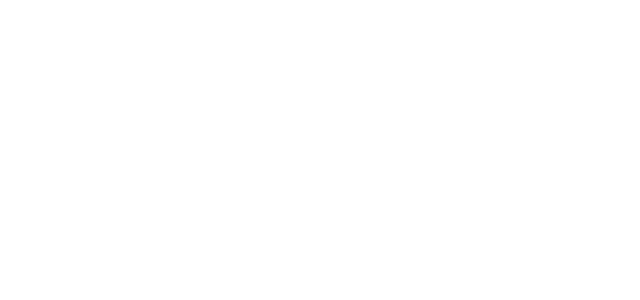
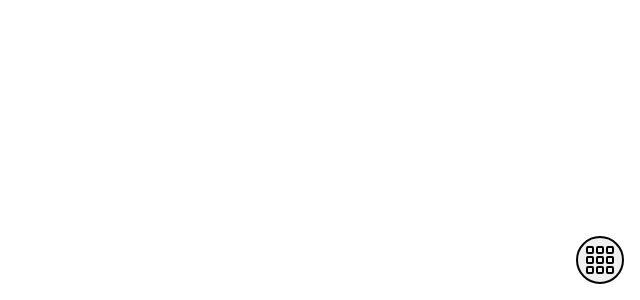
Before and after one commit to Dennnnny/photo-display, a Next.js app: page / in a window 1280 px wide. Shown: the part 500-800 px from the top of the page, without its empty margins (640-1280 px from the left). Built offline with nearby package versions, Linux system fonts and the light colour scheme.

Commit message:
display mode: three in rows

```diff
--- a/package.json
+++ b/package.json
@@ -9,9 +9,10 @@
     "lint": "next lint"
   },
   "dependencies": {
+    "next": "15.0.1",
     "react": "19.0.0-rc-69d4b800-20241021",
     "react-dom": "19.0.0-rc-69d4b800-20241021",
-    "next": "15.0.1"
+    "react-icons": "^5.3.0"
   },
   "devDependencies": {
     "eslint": "^8",
--- a/src/pages/index.js
+++ b/src/pages/index.js
@@ -1,10 +1,15 @@
 import Head from "next/head";
 import Image from "next/image";
+import { useState } from "react";
+import { BsGrid3X3Gap } from "react-icons/bs";
+import { GoRows } from "react-icons/go";
 
 
 export default function Home() {
   const importAll = (context) => context.keys().map((key) => context(key).default);
   const photos = importAll(require.context('../images/', false, /\.(?:jpg|jpeg|png|gif|webp)$/));
+
+  const [displayThreeInRow, setDisplayThreeInRow] = useState(false);
 
   return (
     <>
@@ -15,17 +20,43 @@
         <link rel="icon" href="/favicon.ico" />
       </Head>
       <div
-        style={{ display: 'flex', flexDirection: 'column', alignItems: 'center' }}
+        style={{ display: 'flex', flexDirection: 'column', justifyContent: 'center', flexFlow: 'wrap' }}
       >
         {photos.map((img, index) => {
           return (
             <Image
-              style={{ width: '80%', height: 'auto', margin: '4px' }}
+              alt="wedding pictures"
+              style={{
+                width: displayThreeInRow ? '30%' : '80%',
+                height: displayThreeInRow ? '100px' : 'auto',
+                margin: '4px'
+              }}
               src={img}
               key={index}
+              priority
             />)
         })}
-      </div>
+        <button
+          style={{
+            position: 'fixed',
+            right: '1rem',
+            bottom: '1rem',
+            width: '3rem',
+            height: '3rem',
+            borderRadius: '50%',
+            border: `2px solid #030303`,
+            display: 'flex',
+            justifyContent: 'center',
+            alignItems: 'center',
+            fill: 'red'
+          }}
+          onClick={() => setDisplayThreeInRow(t => !t)}
+        >
+          {displayThreeInRow ? <GoRows size={100} /> : <BsGrid3X3Gap size={100} />}
+
+        </button>
+
+      </div >
     </>
   );
 }
```
Also changed, not shown: 2 other files (tests, documents, lock files or other folders).
